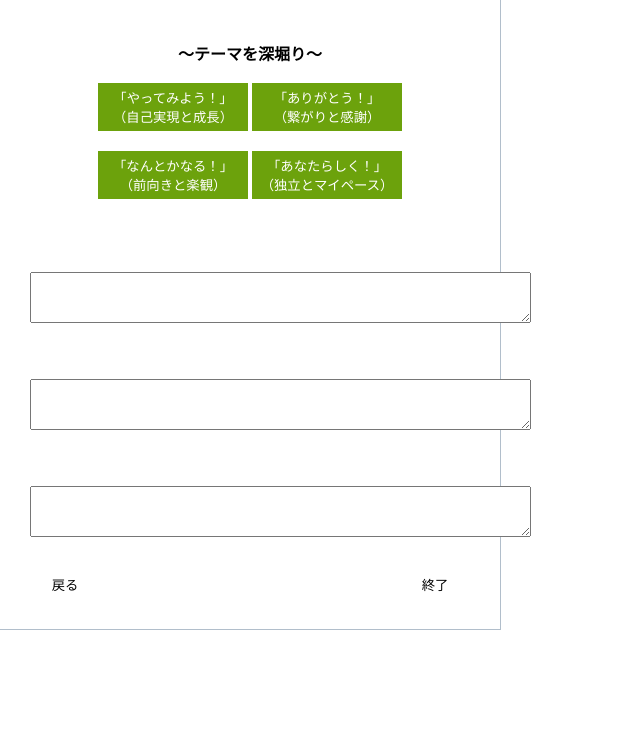
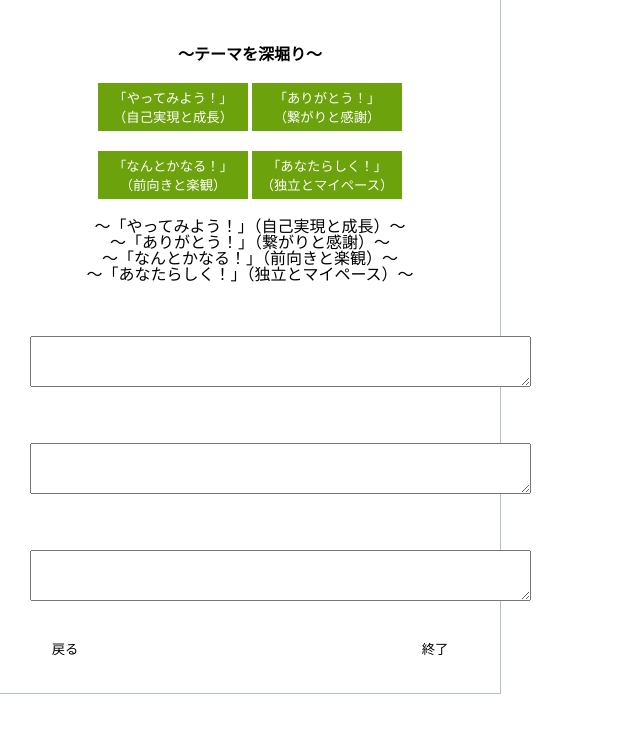
Before and after one commit to ShotaKodaira/kadai_02_GitHub, a plain HTML site: page index.html in a window 1280 px wide. Shown: the part 687-1420 px from the top of the page, without its empty margins (0-640 px from the left). Drawn offline with nearby package versions, Linux system fonts and the light colour scheme.

Commit message:
ヘッダーを4つ作成

```diff
--- a/index.html
+++ b/index.html
@@ -81,6 +81,18 @@
                             <button class="wellbeing4">「あなたらしく！」<br>（独立とマイペース）</button>
                         </li>
                     </ul>
+                    <h1 class="wellbeing-head1">
+                        〜「やってみよう！」（自己実現と成長）〜
+                    </h1>
+                    <h1 class="wellbeing-head2">
+                        〜「ありがとう！」（繋がりと感謝）〜
+                    </h1>
+                    <h1 class="wellbeing-head3">
+                        〜「なんとかなる！」（前向きと楽観）〜
+                    </h1>
+                    <h1 class="wellbeing-head4">
+                        〜「あなたらしく！」（独立とマイペース）〜
+                    </h1>
                     <div class="toykake">
                         <form action="#" method="post">
                             <dl class="form-inner">
```
